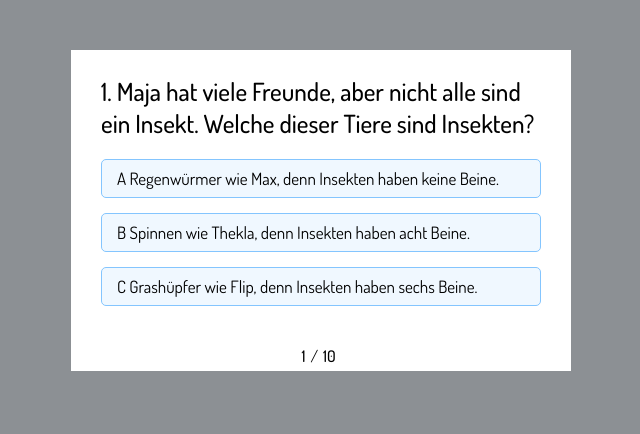
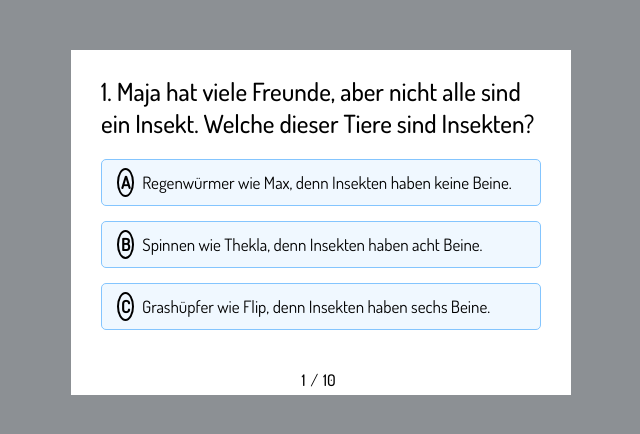
Before and after one commit to mdmamunwebdev/QuizApp, a plain HTML site: page index.html in a window 1280 px wide. Shown: the whole page, without its empty margins (319-959 px from the left). Drawn offline with Linux system fonts and the light colour scheme.

Commit message:
some change

```diff
--- a/js/questions.js
+++ b/js/questions.js
@@ -3,108 +3,108 @@ let questions = [
 		numb: 1,
 		question: "Maja hat viele Freunde, aber nicht alle sind ein Insekt. Welche dieser Tiere sind Insekten?",
 		sc_answer: "C",
-		answer: "C Grashüpfer wie Flip, denn Insekten haben sechs Beine.",
+		answer: "Grashüpfer wie Flip, denn Insekten haben sechs Beine.",
 		additional: "Nicht alles kleine, krabbelige, mit vielen Beinen ist ein Insekt. Insekten haben insgesamt sechs Beine. Aber aufgepasst: Bei manchen Faltern sind die beiden vorderen Beine zu sogenannten Putzpfoten umgewandelt, sodass es aussieht, als hätten sie nur vier Beine. Manche Leute denken, Spinnen sind auch Insekten. Das stimmt aber nicht. Spinnen haben acht Beine und gehören zur Art der Spinnentiere. Regenwürmer wie Max haben überhaupt keine Beine und sind deshalb auch keine Insekten. Flip hat in der Serie zwei Beine und vier Arme. In der Wirklichkeit haben Grashüpfer natürlich keine Arme, sondern insgesamt sechs Beine und ist damit ein Insektenfreund von Maja. <br><br>Mehr über Majas wilde Freunde erfahrt ihr im Menü unter Warum sind Insekten wichtig?",
 		options: [
-			"A Regenwürmer wie Max, denn Insekten haben keine Beine.",
-			"B Spinnen wie Thekla, denn Insekten haben acht Beine.",
-			"C Grashüpfer wie Flip, denn Insekten haben sechs Beine."
+			"Regenwürmer wie Max, denn Insekten haben keine Beine.",
+			"Spinnen wie Thekla, denn Insekten haben acht Beine.",
+			"Grashüpfer wie Flip, denn Insekten haben sechs Beine."
 		]
 	},
 	{
 		numb: 2,
 		question: "Was machen Bienen?",
 		sc_answer: "A",
-		answer: "A Arbeitsbienen sammeln Pollen und Nektar und produzieren daraus Honig.",
+		answer: "Arbeitsbienen sammeln Pollen und Nektar und produzieren daraus Honig.",
 		additional: "In der Serie spielt Maja den ganzen Tag auf der Klatschmohnwiese. Die Biene Willi dagegen ist ein kleiner Faulpelz, der den ganzen Tag schläft. In der echten Welt sind Bienen aber sehr fleißig. Sie fliegen von Blüte zu Blüte. Dort sammeln Bienen Pollen und Nektar ein, den eine Pflanze hergestellt hat und produzieren daraus Honig. Für ein Kilogramm Honig fliegen die fleißigen Bienchen zu ungefähr zehn Millionen Blüten! <br><br>Mehr über die Aufgabe der Bienen lernt ihr im Menü unter Was machen Bienen?",
 		options: [
-			"A Arbeitsbienen sammeln Pollen und Nektar und produzieren daraus Honig.",
-			"B Sie spielen den ganzen Tag auf der Klatschmohnwiese, so wie Maja.",
-			"C Bienen sind faul, sie schlafen die meiste Zeit ihres Lebens, so wie Willi."
+			"Arbeitsbienen sammeln Pollen und Nektar und produzieren daraus Honig.",
+			"Sie spielen den ganzen Tag auf der Klatschmohnwiese, so wie Maja.",
+			"Bienen sind faul, sie schlafen die meiste Zeit ihres Lebens, so wie Willi."
 		]
 	},
 	{
 		numb: 3,
 		question: "Wie stark sind Ameisen wie Freddy und Eddy?",
 		sc_answer: "A",
-		answer: "A Ameisen können das 50- bis 100-fache ihres eigenen Gewichtes tragen.",
+		answer: "Ameisen können das 50- bis 100-fache ihres eigenen Gewichtes tragen.",
 		additional: "Ameisen sind so stark, dass sie viel, viel mehr als die Hälfte ihres eigenen Gewichtes tragen können - nämlich das 50- bis 100-fache! Ganz so stark, dass sie das 500-fache tragen könnten, sind sie aber nicht. <br><br>Mehr Interessantes über Insekten findet ihr im Menü unter Überraschende Insekten-Fakten.",
 		options: [
-			"A Ameisen können das 50- bis 100-fache ihres eigenen Gewichtes tragen.",
-			"B Sie können das 500-fache ihres eigenen Gewichtes tragen.",
-			"C Ameisen können die Hälfte ihres eigenen Gewichtes tragen."
+			"Ameisen können das 50- bis 100-fache ihres eigenen Gewichtes tragen.",
+			"Sie können das 500-fache ihres eigenen Gewichtes tragen.",
+			"Ameisen können die Hälfte ihres eigenen Gewichtes tragen."
 		]
 	},
 	{
 		numb: 4,
 		question: "Warum rollen Mistkäfer wie Ben fast immer eine Mistkugel?",
 		sc_answer: "A",
-		answer: "A Mistkäfer versorgen ihre Larven mit dem Kot pflanzenfressender Säugetiere und halten so die Wiese sauber und die Erde fruchtbar.",
+		answer: "Mistkäfer versorgen ihre Larven mit dem Kot pflanzenfressender Säugetiere und halten so die Wiese sauber und die Erde fruchtbar.",
 		additional: "Mistkäfer und ihre Mistkugeln sind für die Natur wichtig. Wie der Name schon verrät, fressen Mistkäfer hauptsächlich Dung, also Kot von pflanzenfressenden Säugetieren wie Kühen und Pferden. Ihre Nahrung rollen die Käfer schnellstmöglich zu ihrem unterirdischen Bau, um sie vor räuberischen Artgenossen zu beschützen und ihren Nachwuchs zu ernähren. Indem sie den Dung unter die Erde bringen, sorgen Mistkäfer dafür, dass die Erde fruchtbarer wird. <br><br>Mehr über Majas wilde Insektenfreunde erfahrt ihr im Menü unter Warum sind Insekten wichtig?",
 		options: [
-			"A Mistkäfer versorgen ihre Larven mit dem Kot pflanzenfressender Säugetiere und halten so die Wiese sauber und die Erde fruchtbar.",
-			"B Mistkäfer gehen gern Kegeln und haben dafür immer eine Kugel dabei.",
-			"C Mistkäfer verstecken sich hinter ihren Mistkugeln vor Angreifern, weil sie richtige Feiglinge sind."
+			"Mistkäfer versorgen ihre Larven mit dem Kot pflanzenfressender Säugetiere und halten so die Wiese sauber und die Erde fruchtbar.",
+			"Mistkäfer gehen gern Kegeln und haben dafür immer eine Kugel dabei.",
+			"Mistkäfer verstecken sich hinter ihren Mistkugeln vor Angreifern, weil sie richtige Feiglinge sind."
 		]
 	},
 	{
 		numb: 5,
 		question: "Nicht alle blühenden Pflanzen sind gleich hilfreich für Bienen wie Maja und Wanda. Aber warum nur?",
 		sc_answer: "C",
-		answer: "C So wie Mama und Papa beim Einkaufen fliegen Bienen spezialisiert zu sogenannten “ungefüllten” Blüten, die es hier gibt und die das anbieten, was die Biene gerade braucht: Nektar, Pollen oder beides.",
+		answer: "So wie Mama und Papa beim Einkaufen fliegen Bienen spezialisiert zu sogenannten “ungefüllten” Blüten, die es hier gibt und die das anbieten, was die Biene gerade braucht: Nektar, Pollen oder beides.",
 		additional: "Bienen fliegen spezialisiert bestimmte Blüten an, da nicht alle blühenden Pflanzen gleich viel Pollen und Nektar produzieren. Einige Blüten bieten sogar nur entweder Pollen oder Nektar an. Beides ist für die Bienen von großer Bedeutung. Der Pollen wird als eiweißhaltige Nahrung für den Nachwuchs benötigt, der Nektar ist Energiequelle für die ausgewachsene Biene und wird als Honig als Energievorrat für den Winter eingelagert. <br><br>Tipps, Informationen und eine übersichtliche Liste mit bienenfreundlichen Pflanzen findet ihr im Menü unter Pflanztipps.",
 		options: [
-			"A Pflanzen wie Lavendel duften so gut, dass Bienen vergessen, ihrer Arbeit nachzugehen. Süchtig nach dem Geruch fliegen sie immer wieder um die gleiche Blume. Deshalb sollte man weniger stark duftende Pflanzen einpflanzen.",
-			"B Am besten für die Bienen sind Pflanzen mit gleichen Blütenfarben. Ist der Garten zu bunt, verlieren die Bienen nämlich ihre Orientierung und finden nicht mehr zurück zum Bienenstock oder Nest.",
-			"C So wie Mama und Papa beim Einkaufen fliegen Bienen spezialisiert zu sogenannten “ungefüllten” Blüten, die es hier gibt und die das anbieten, was die Biene gerade braucht: Nektar, Pollen oder beides."
+			"Pflanzen wie Lavendel duften so gut, dass Bienen vergessen, ihrer Arbeit nachzugehen. Süchtig nach dem Geruch fliegen sie immer wieder um die gleiche Blume. Deshalb sollte man weniger stark duftende Pflanzen einpflanzen.",
+			"Am besten für die Bienen sind Pflanzen mit gleichen Blütenfarben. Ist der Garten zu bunt, verlieren die Bienen nämlich ihre Orientierung und finden nicht mehr zurück zum Bienenstock oder Nest.",
+			"So wie Mama und Papa beim Einkaufen fliegen Bienen spezialisiert zu sogenannten “ungefüllten” Blüten, die es hier gibt und die das anbieten, was die Biene gerade braucht: Nektar, Pollen oder beides."
 		]
 	},
 	{
 		numb: 6,
 		question: "Wie nennt man männliche Bienen wie Willi?",
 		sc_answer: "B",
-		answer: "B Drohnen",
+		answer: "Drohnen",
 		additional: "Ein Bienenvolk besteht fast nur aus Weibchen: Die Arbeiterinnen sammeln Futter und pflegen die Brut und die Bienenkönigin legt die Eier und steuert den Staat. Männliche Bienen heißen Drohnen und sorgen zusammen mit der Königin für den Nachwuchs im Bienenstock.<br><br>Mehr über verschiedene Bienen und ihre Rollen lernt ihr im Menü unter Bienen in Serie.",
 		options: [
-			"A Arbeiter",
-			"B Drohnen",
-			"C Bienenköniginnen"
+			"Arbeiter",
+			"Drohnen",
+			"Bienenköniginnen"
 		]
 	},
 	{
 		numb: 7,
 		question: "Ihr wisst sicher, dass Marienkäfer wie Lara Punkte haben. Aber wisst ihr auch, was man an den Punkten erkennen kann?",
 		sc_answer: "B",
-		answer: "B Man erkennt, zu welcher Käferart der Marienkäfer gehört.",
+		answer: "Man erkennt, zu welcher Käferart der Marienkäfer gehört.",
 		additional: "Viele Menschen denken, dass man anhand der Punkte das Alter eines Marienkäfers erkennt. Das stimmt aber nicht. Marienkäfer haben nämlich ihr ganzes Leben lang gleich viele Punkte. Die Punkte beschreiben eigentlich, zu welcher Käferart der Marienkäfer gehört. So wie euer Nachname verrät, zu welcher Familie ihr gehört. In Deutschland kommt zum Beispiel der <i>Siebenpunkt-Marienkäfer</i> häufig vor. Auf seinen Flügeln könnt ihr sieben Punkte zählen. Der <i>Veränderliche Flach-Marienkäfer</i> ist weniger häufig in Deutschland und hat eigentlich neun Punkte. Aber aufgepasst: Die vorderen kleinen Punkte sind nicht immer sichtbar!<br><br>Mehr Interessantes über Insekten findet ihr im Menü unter Überraschende Insekten-Fakten.",
 		options: [
-			"A Man erkennt, wie alt ein Marienkäfer ist.",
-			"B Man erkennt, zu welcher Käferart der Marienkäfer gehört.",
-			"C Man erkennt, wie viel der Marienkäfer heute gegessen hat."
+			"Man erkennt, wie alt ein Marienkäfer ist.",
+			"Man erkennt, zu welcher Käferart der Marienkäfer gehört.",
+			"Man erkennt, wie viel der Marienkäfer heute gegessen hat."
 		]
 	},
 	{
 		numb: 8,
 		question: "Schmetterlinge wie Beatrix haben wunderschöne, bunte Flügel – aber warum nur?",
 		sc_answer: "B",
-		answer: "B Die bunten Flügel sollen Feinde davor warnen, dass sie ungenießbar sind.",
+		answer: "Die bunten Flügel sollen Feinde davor warnen, dass sie ungenießbar sind.",
 		additional: "Obwohl den Schmetterlingen ihre wunderschönen Farben bestimmt gut gefallen und sie liebend gern von Blumen naschen, sind beide Antworten falsch. Viele Schmetterlinge haben bunte Flügel, um ihre Feinde (zum Beispiel Vögel, Fledermäuse oder Spinnen) davor zu warnen, dass sie ungenießbar oder giftig sind. Es gibt tatsächlich giftige Schmetterlingsarten. Der Großteil der Schmetterlinge täuscht ihre Giftigkeit aber nur vor. Es gibt auch Schmetterlinge, die Tarnfarben (zum Beispiel Braun) tragen. Das ist ein anderer Trick der Schmetterlinge, mit dem sie ihren Feinden entkommen.<br><br>Mehr über Majas wilde Insektenfreunde erfahrt ihr im Menü unter Warum sind Insekten wichtig?",
 		options: [
-			"A Jeder Schmetterling trägt die Farben, die ihm am besten gefallen.",
-			"B Die bunten Flügel sollen Feinde davor warnen, dass sie ungenießbar sind.",
-			"C Schmetterlinge haben bunte Flügel, weil sie so viel Blumennektar fressen. Irgendwann nehmen ihre Flügel die Farbe der Blumen an, die sie oft fressen."
+			"Jeder Schmetterling trägt die Farben, die ihm am besten gefallen.",
+			"Die bunten Flügel sollen Feinde davor warnen, dass sie ungenießbar sind.",
+			"Schmetterlinge haben bunte Flügel, weil sie so viel Blumennektar fressen. Irgendwann nehmen ihre Flügel die Farbe der Blumen an, die sie oft fressen."
 		]
 	},
 	{
 		numb: 9,
 		question: "Warum reiben Fliegen wie Walter ihre Beine immer zu aneinander?",
 		sc_answer: "A",
-		answer: "A Fliegen haben kleine Haare an ihren Beinen, mit denen sie schmecken. Sie halten deshalb ihre Beine sehr sauber, indem sie die Beine aneinander reiben.",
+		answer: "Fliegen haben kleine Haare an ihren Beinen, mit denen sie schmecken. Sie halten deshalb ihre Beine sehr sauber, indem sie die Beine aneinander reiben.",
 		additional: "Fliegen sind keine Bösewichte, die die Weltherrschaft an sich reißen wollen. Im Gegenteil – Walters Artgenossen sind sehr wichtig für die Natur, denn sie sind ein wesentliches Glied in der Nahrungskette: Zum Beispiel Frösche, Wespen und Spinnen ernähren sich von Fliegen. Stubenfliegen zersetzen außerdem Kot und Kompost, sodass Pflanzen auf einem fruchtbaren Boden wachsen. Aber warum reiben Fliegen nun die Beine aneinander? Fliegen schmecken mit ihren Beinen. Sie halten deshalb ihre Beine sehr sauber, indem sie die Beinpaare mehrmals pro Minute aneinander reiben. <br><br>Mehr Interessantes über Insekten findet ihr im Menü unter Überraschende Insekten-Fakten. ",
 		options: [
-			"A Fliegen haben kleine Haare an ihren Beinen, mit denen sie schmecken. Sie halten deshalb ihre Beine sehr sauber, indem sie die Beine aneinander reiben.",
-			"B Fliegen reiben ihre Beine aneinander, um sich warm zu halten.",
-			"C Sie hecken insgeheim einen Plan aus, um die Weltherrschaft an sich zu reißen."
+			"Fliegen haben kleine Haare an ihren Beinen, mit denen sie schmecken. Sie halten deshalb ihre Beine sehr sauber, indem sie die Beine aneinander reiben.",
+			"Fliegen reiben ihre Beine aneinander, um sich warm zu halten.",
+			"Sie hecken insgeheim einen Plan aus, um die Weltherrschaft an sich zu reißen."
 		]
 	},
 	{
@@ -112,12 +112,12 @@ let questions = [
 		numb: 10,
 		question: "Wie könnt ihr Majas Insektenfreunden helfen?",
 		sc_answer: "C",
-		answer: "C Ihr bastelt Nisthilfen oder Insektenhotels als Zuhause für die Insekten.",
+		answer: "Ihr bastelt Nisthilfen oder Insektenhotels als Zuhause für die Insekten.",
 		additional: "Wiesen und Gärten sind für Insekten wichtig, denn dort leben sie und finden Nahrung. Viele mähen ihren Rasen zu früh, zu häufig oder zu viel. Für eine Wiese voller Leben sollte man am besten erst ab Mitte Juni in Abständen von zwei bis drei Wochen mähen und mindestens eine Rasenhöhe von zwölf Zentimeter stehen lassen. Auch auf Pflanzenschutzmittel solltet ihr verzichten, denn sie sind giftig für Pflanzen und Insekten. Wenn es weniger Pflanzen gibt, finden Insekten keinen Ort zum Nisten und nichts zum Fressen. Deshalb könnt ihr den Insekten einen riesigen Gefallen tun, indem ihr Nisthilfen und Insektenhotels bastelt und so einen neuen Lebensraum in eurem Garten oder auf eurem Balkon schafft.",
 		options: [
-			"A Ihr verwendet Pflanzenschutzmittel, damit die Blumen gut wachsen.",
-			"B Ihr mäht einmal die Woche den Rasen, damit Insekten darauf Golf spielen können.",
-			"C Ihr bastelt Nisthilfen oder Insektenhotels als Zuhause für die Insekten."
+			"Ihr verwendet Pflanzenschutzmittel, damit die Blumen gut wachsen.",
+			"Ihr mäht einmal die Woche den Rasen, damit Insekten darauf Golf spielen können.",
+			"Ihr bastelt Nisthilfen oder Insektenhotels als Zuhause für die Insekten."
 		]
 	}
 ];
--- a/js/script.js
+++ b/js/script.js
@@ -58,17 +58,18 @@ function showQuetions(index) {
     const que_text = document.querySelector(".que_text");
 
     let que_tag = '<span>' + questions[index].numb + ". " + questions[index].question + '</span>';
-    let option_tag = '<div class="option"><span>' + questions[index].options[0] + '</span></div>'
-        + '<div class="option"><span>' + questions[index].options[1] + '</span></div>'
-        + '<div class="option"><span>' + questions[index].options[2] + '</span></div>';
+    let option_tag =
+          '<div class="option"><span class="opt_simble">A</span><span class="opt_ans">' + questions[index].options[0] + '</span></div>'
+        + '<div class="option"><span class="opt_simble">B</span><span class="opt_ans">' + questions[index].options[1] + '</span></div>'
+        + '<div class="option"><span class="opt_simble">C</span><span class="opt_ans">' + questions[index].options[2] + '</span></div>';
 
     que_text.innerHTML = que_tag;
     option_list.innerHTML = option_tag;
 
-    const option = option_list.querySelectorAll(".option");
+    const option = option_list.querySelectorAll(".opt_ans");
 
     for (i = 0; i < option.length; i++) {
-        option[i].setAttribute("onclick", "optionSelected(this)");
+        option[i].parentElement.setAttribute("onclick", "optionSelected(this)");
     }
 }
 
@@ -76,11 +77,14 @@ let tickIconTag = '<div class="icon tick"><i class="fas fa-check"></i></div>';
 let crossIconTag = '<div class="icon cross"><i class="fas fa-times"></i></div>';
 
 function optionSelected(answer) {
-    let userAns = answer.textContent;
+    let userAns = answer.children[1].textContent;
     let correcAns = questions[que_count].answer;
     let shortcorrectAns = questions[que_count].sc_answer;
     let ansExplanation =  questions[que_count].additional;
     const allOptions = option_list.children.length;
+
+     console.log( 'answer'+ userAns );
+     console.log( 'allOptions'+ allOptions );
 
     if (userAns == correcAns) {
         userScore += 1;
@@ -92,7 +96,7 @@ function optionSelected(answer) {
         correct_ans.innerHTML = "<div class='correct_ans_title'> Die richtige Antwort ist " + shortcorrectAns +"</div><div class='correct_ans_exp'>"+ ansExplanation +"</div>";
 
         for (i = 0; i < allOptions; i++) {
-            if (option_list.children[i].textContent == correcAns) {
+            if (option_list.children[i].children[1].textContent == correcAns) {
                 option_list.children[i].setAttribute("class", "option correct");
                 option_list.children[i].insertAdjacentHTML("beforeend", tickIconTag);
             }
--- a/style.css
+++ b/style.css
@@ -61,7 +61,20 @@ section .option_list .option{
     transition: all 0.3s ease;
     display: flex;
     align-items: center;
-    justify-content: space-between;
+    justify-content: start;
+}
+
+/* section .option_list .option .opt_ans{
+    flex-grow: inherit;
+    background-color: #007bff;
+} */
+
+section .option_list .option .opt_simble{
+    font-weight: bold;
+    margin-right: 8px;
+    border: 2px solid black;
+    border-radius: 100%;
+    padding: 2px;
 }
 
 section .option_list .option:last-child{
```
